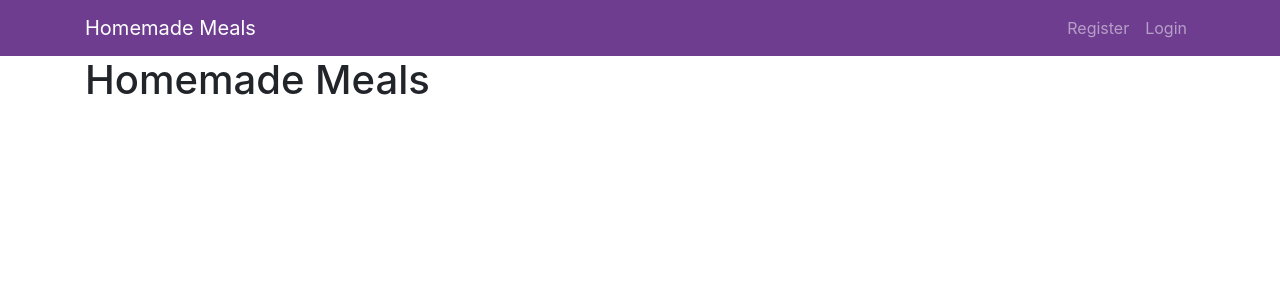
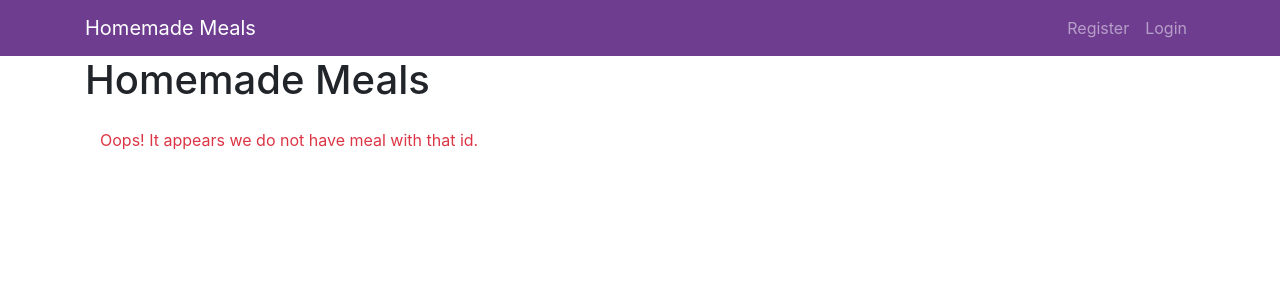
Before and after one commit to hirengondhiya/homemade-meals-client, a React (Create React App) app: page /meals/1 in a window 1280 px wide. Shown: the top 300 px of the page. Built offline with nearby package versions, Linux system fonts and the light colour scheme; no server answers.

Commit message:
wired to backend

```diff
--- a/src/components/meals-components/ViewMeal.js
+++ b/src/components/meals-components/ViewMeal.js
@@ -6,18 +6,35 @@ import Row from 'react-bootstrap/Row'
 import Col from 'react-bootstrap/Col'
 import DatePicker from 'react-datepicker'
 
-import React from 'react';
+import React, { useState, useEffect } from 'react';
+import { withRouter } from 'react-router-dom';
 
-const ViewMeal = ({ history, meal, showControls, deleteMeal }) => {
-  if (!meal) return null;
+import { useGlobalState } from '../../config/store'
+import { deleteMeal } from '../../services/mealServices'
 
-  const { title, description, mealType, deliversOn, orderStarts, orderEnds, maxOrders, cost } = meal;
-
+const ViewMeal = ({ history, match, mealData }) => {
   // handle delete button
   function handleDelete(event) {
     event.preventDefault();
-    deleteMeal(meal._id);
-    history.push(`/meals/new`);
+    deleteMeal(meal._id).then(() => {
+      console.log("deleted meal")
+      const updatedMeals = meals.filter((storedMeal) => storedMeal._id !== meal._id)
+      dispatch({
+        type: "setMeals",
+        data: updatedMeals
+      })
+      history.push("/")
+    }).catch((err) => {
+      const { status, data } = err.response || {}
+      const { errorMsg } = data || {}
+      if (status === 400)
+        setErrorMessage(errorMsg)
+      else if (status === 403)
+        setErrorMessage("Oops! It appears we lost your login session. Make sure 3rd party cookies are not blocked by your browser settings.")
+      else
+        setErrorMessage("Well, this is embarrassing... There was a problem on the server.")
+    });
+    history.push(`/meals`);
   }
 
   // handle edit button
@@ -26,10 +43,32 @@ const ViewMeal = ({ history, meal, showControls, deleteMeal }) => {
     history.push(`/meals/edit/${meal._id}`);
   }
 
-  return (
-    <Container>
-      <Row>
-        <Col>
+  const { store, dispatch } = useGlobalState()
+  const { meals, loggedInUser } = store
+  const [errorMessage, setErrorMessage] = useState(null)
+
+  const { id } = (match && match.params) || {}
+  const meal = mealData || (id && meals && Array.isArray(meals) && meals.find((meal) => meal._id === id))
+
+  const {
+    title,
+    description,
+    mealType,
+    deliversOn,
+    orderStarts,
+    orderEnds,
+    maxOrders,
+    cost
+  } = meal || {};
+
+  useEffect(() => {
+    if (!meal) {
+      setErrorMessage("Oops! It appears we do not have meal with that id.")
+    }
+  }, [meal])
+
+  const form = (
+    <>
       <Form>
         <h1>Meal Details</h1>
         <Form.Group as={Row}>
@@ -108,16 +147,32 @@ const ViewMeal = ({ history, meal, showControls, deleteMeal }) => {
           </Col>
         </Form.Group>
       </Form>
-          {showControls && (
+      {
+        loggedInUser && loggedInUser.role === "seller" &&
+        (
           <>
             <Button variant="secondary" onClick={handleDelete} className="mr-4">Delete</Button>
             <Button variant="secondary" onClick={handleEdit}>Edit</Button>
           </>
-          )}
+        )
+      }
+    </>
+  )
+  const mealNotFound = (
+    errorMessage &&
+    <p className="text-danger mt-3">{errorMessage}</p>
+  )
+  return (
+    <Container>
+      <Row>
+        <Col>
+          {
+            meal ? form : mealNotFound
+          }
         </Col>
       </Row>
     </Container >
   );
 };
 
-export default ViewMeal;
+export default withRouter(ViewMeal);
```
Lines whose indentation alone changed are shown as unchanged.
